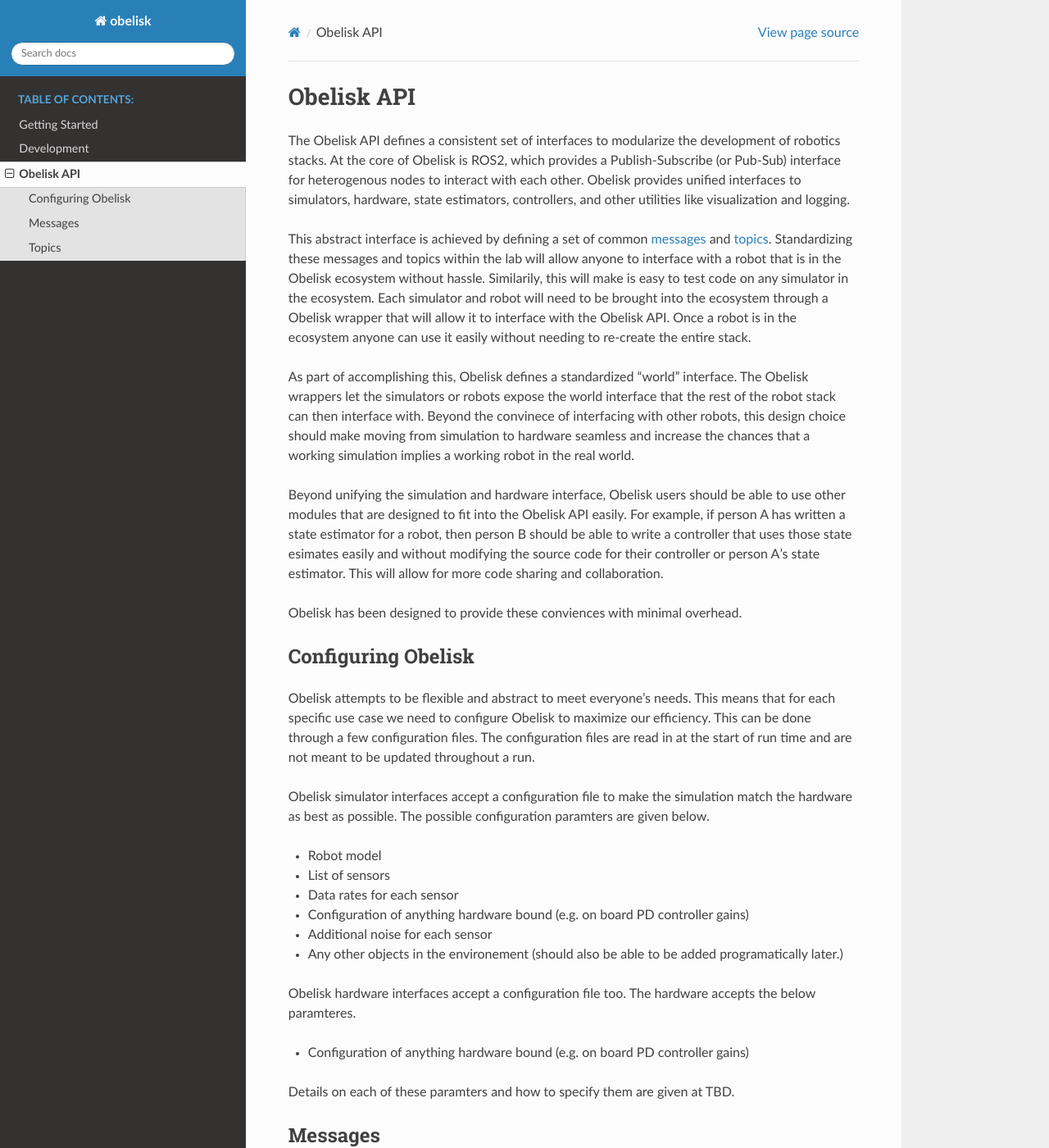
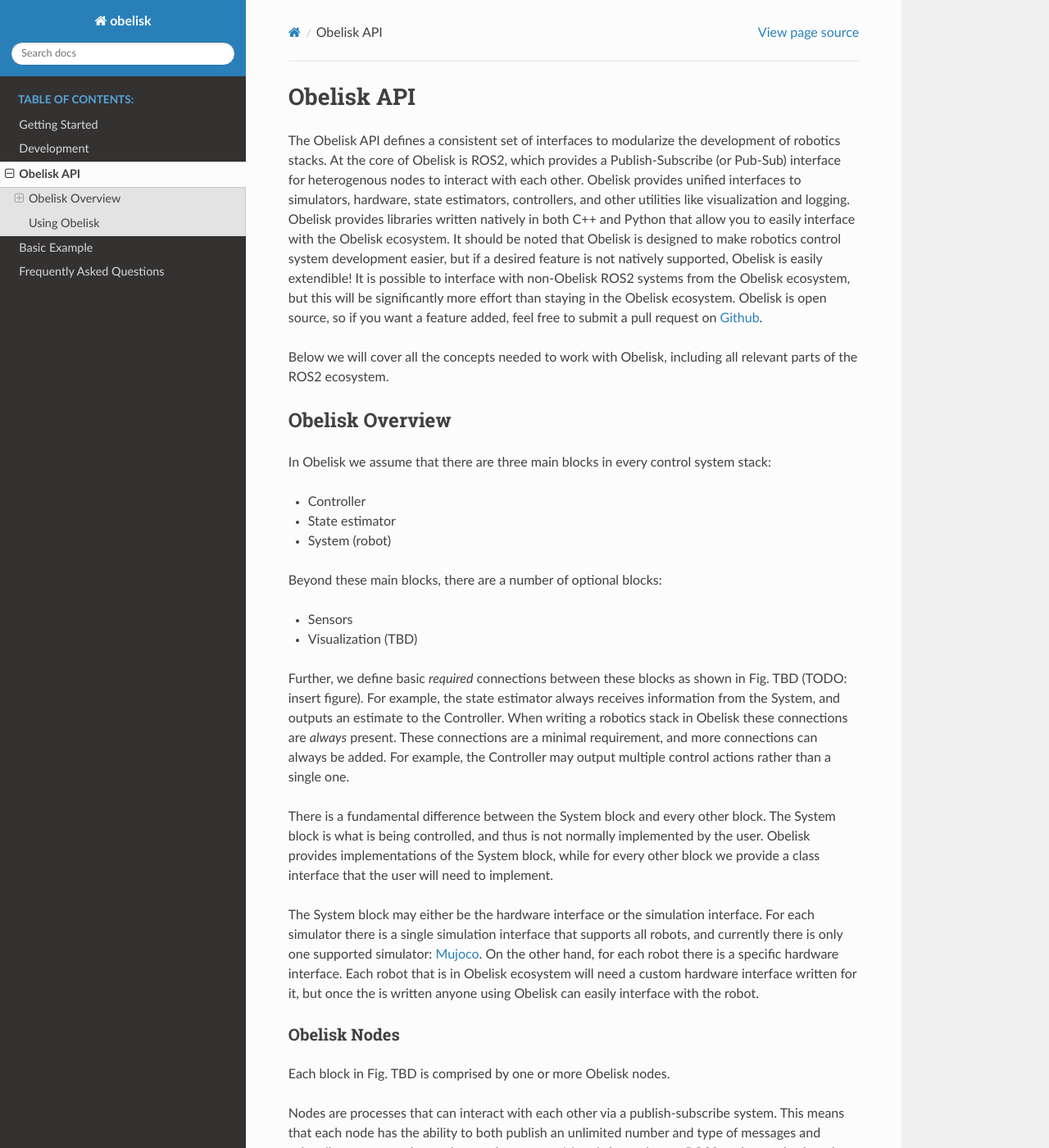
Before and after one commit to Caltech-AMBER/obelisk, a Sphinx documentation site: the page built from docs/source/obelisk_api.md, in a window 1280 px wide and 1400 px high. Shown: the whole window at 82% size. Built offline with Sphinx 7.4.7 and the Read the Docs theme 2.0.0, drawn with Linux system fonts in a browser that asks for light colours; some of the changed text lies outside the part shown.

Commit message:
start to updating the docs

```diff
--- /dev/null
+++ b/docs/source/faq.md
@@ -0,0 +1,9 @@
+# Frequently Asked Questions
+
+## Installing
+
+## C++ Library
+
+## Python Library
+
+## General
--- a/docs/source/index.rst
+++ b/docs/source/index.rst
@@ -5,6 +5,7 @@
 
 Documentation for ``obelisk``
 =============================
+.. TODO: Fix the TOC so all the pages have the same one!
 
 .. toctree::
    :maxdepth: 2
@@ -14,6 +15,8 @@
    getting_started.md
    development.md
    obelisk_api.md
+   starting_example.md
+   faq.md
 
 Overview
 --------
--- a/docs/source/obelisk_api.md
+++ b/docs/source/obelisk_api.md
@@ -1,17 +1,67 @@
 # Obelisk API
-The Obelisk API defines a consistent set of interfaces to modularize the development of robotics stacks. At the core of Obelisk is ROS2, which provides a Publish-Subscribe (or Pub-Sub) interface for heterogenous nodes to interact with each other. Obelisk provides unified interfaces to simulators, hardware, state estimators, controllers, and other utilities like visualization and logging.
+The Obelisk API defines a consistent set of interfaces to modularize the development of robotics stacks. At the core of Obelisk is ROS2, which provides a Publish-Subscribe (or Pub-Sub) interface for heterogenous nodes to interact with each other. Obelisk provides unified interfaces to simulators, hardware, state estimators, controllers, and other utilities like visualization and logging. Obelisk provides libraries written natively in both C++ and Python that allow you to easily interface with the Obelisk ecosystem. It should be noted that Obelisk is designed to make robotics control system development easier, but if a desired feature is not natively supported, Obelisk is easily extendible! It is possible to interface with non-Obelisk ROS2 systems from the Obelisk ecosystem, but this will be significantly more effort than staying in the Obelisk ecosystem. Obelisk is open source, so if you want a feature added, feel free to submit a pull request on [Github](https://github.com/Caltech-AMBER/obelisk).
 
-This abstract interface is achieved by defining a set of common [messages](https://docs.ros.org/en/humble/Concepts/Basic/About-Interfaces.html) and [topics](https://docs.ros.org/en/humble/Concepts/Basic/About-Topics.html). Standardizing these messages and topics within the lab will allow anyone to interface with a robot that is in the Obelisk ecosystem without hassle. Similarily, this will make is easy to test code on any simulator in the ecosystem. Each simulator and robot will need to be brought into the ecosystem through a Obelisk wrapper that will allow it to interface with the Obelisk API. Once a robot is in the ecosystem anyone can use it easily without needing to re-create the entire stack.
+Below we will cover all the concepts needed to work with Obelisk, including all relevant parts of the ROS2 ecosystem.
+
+## Obelisk Overview
+In Obelisk we assume that there are three main blocks in every control system stack:
+- Controller
+- State estimator
+- System (robot)
+
+Beyond these main blocks, there are a number of optional blocks:
+- Sensors
+- Visualization (TBD)
+
+Further, we define basic *required* connections between these blocks as shown in Fig. TBD (TODO: insert figure). For example, the state estimator always receives information from the System, and outputs an estimate to the Controller. When writing a robotics stack in Obelisk these connections are *always* present. These connections are a minimal requirement, and more connections can always be added. For example, the Controller may output multiple control actions rather than a single one.
+
+There is a fundamental difference between the System block and every other block. The System block is what is being controlled, and thus is not normally implemented by the user. Obelisk provides implementations of the System block, while for every other block we provide a class interface that the user will need to implement.
+
+The System block may either be the hardware interface or the simulation interface. For each simulator there is a single simulation interface that supports all robots, and currently there is only one supported simulator: [Mujoco](https://mujoco.org/). On the other hand, for each robot there is a specific hardware interface. Each robot that is in Obelisk ecosystem will need a custom hardware interface written for it, but once the is written anyone using Obelisk can easily interface with the robot.
+
+### Obelisk Nodes
+Each block in Fig. TBD is comprised by one or more Obelisk nodes.
+
+Nodes are processes that can interact with each other via a publish-subscribe system. This means that each node has the ability to both publish an unlimited number and type of messages and subscribe to any number and type of messages. More information on ROS2 nodes can be found [here](https://docs.ros.org/en/humble/Concepts/Basic/About-Nodes.html).
+
+All nodes are made up the following:
+- Components:
+    - Publishers
+    - Subscriptions
+    - Timers
+- Problem specific data and stateful information
+
+An Obelisk node is a specific ROS2 node that has special features designed to make bringing up a robotics stack easy and hassle free.
+Some of the main features are listed here:
+- Automatic handling (activation, deactivation, cleanup) of all Components (Publishers, Subscriptions, Timers)
+- Easily configurable via a yaml file
+- Nominally only publish and subscribe to Obelisk messages
+- Automatically launched - no need to write a custom launch file!
+- [Lifecycle](https://github.com/ros2/demos/blob/humble/lifecycle/README.rst) states
+
+## Using Obelisk
+Obelisk supplies libraries in both C++ and Python which can be easily installed on your system and used as normal libraries. Obelisk also provides a default ROS2 workspace that can be an [underlay](https://docs.ros.org/en/humble/Tutorials/Beginner-Client-Libraries/Creating-A-Workspace/Creating-A-Workspace.html#source-the-overlay) or included as a package dependency directly in your ROS2 workspace. The Obelisk workspace will provide access to all the messages and launch files whereas the libraries will allow you to write custom `ObeliskNodes`.
+
+The libraries provide five main class interfaces:
+- `ObeliskController`
+- `ObeliskEstimator`
+- `ObeliskRobot`
+- `ObeliskSensor`
+- `ObeliskNode`
+
+In your code, you can write classes that inherit from these classes and thus gain the benefit of being an `ObeliskNode`. Specific examples and code-level details are given at TBD.
+
+<!-- This abstract interface is achieved by defining a set of common [messages](https://docs.ros.org/en/humble/Concepts/Basic/About-Interfaces.html) and [topics](https://docs.ros.org/en/humble/Concepts/Basic/About-Topics.html). Standardizing these messages and topics within the lab will allow anyone to interface with a robot that is in the Obelisk ecosystem without hassle. Similarily, this will make is easy to test code on any simulator in the ecosystem. Each simulator and robot will need to be brought into the ecosystem through a Obelisk wrapper that will allow it to interface with the Obelisk API. Once a robot is in the ecosystem anyone can use it easily without needing to re-create the entire stack.
 
 As part of accomplishing this, Obelisk defines a standardized "world" interface. The Obelisk wrappers let the simulators or robots expose the world interface that the rest of the robot stack can then interface with. Beyond the convinece of interfacing with other robots, this design choice should make moving from simulation to hardware seamless and increase the chances that a working simulation implies a working robot in the real world.
 
 Beyond unifying the simulation and hardware interface, Obelisk users should be able to use other modules that are designed to fit into the Obelisk API easily. For example, if person A has written a state estimator for a robot, then person B should be able to write a controller that uses those state esimates easily and without modifying the source code for their controller or person A's state estimator. This will allow for more code sharing and collaboration.
 
-Obelisk has been designed to provide these conviences with minimal overhead.
+Obelisk has been designed to provide these conviences with minimal overhead. -->
 
 <!-- TODO (@zolkin): Add in a system diagram -->
 <!-- TODO (@zolkin): Break this up into multiple files -->
-## Configuring Obelisk
+<!-- ## Configuring Obelisk
 Obelisk attempts to be flexible and abstract to meet everyone's needs. This means that for each specific use case we need to configure Obelisk to maximize our efficiency. This can be done through a few configuration files. The configuration files are read in at the start of run time and are not meant to be updated throughout a run.
 
 Obelisk simulator interfaces accept a configuration file to make the simulation match the hardware as best as possible. The possible configuration paramters are given below.
@@ -25,10 +75,10 @@
 Obelisk hardware interfaces accept a configuration file too. The hardware accepts the below paramteres.
 - Configuration of anything hardware bound (e.g. on board PD controller gains)
 
-Details on each of these paramters and how to specify them are given at TBD.
+Details on each of these paramters and how to specify them are given at TBD. -->
 <!-- TODO (@zolkin): Add in more information about this -->
 
-## Messages
+<!-- ## Messages
 Below is a list of messages used by Obelisk
 - `obelisk_msg/State`
 - `obelisk_msg/EstimatedState`
@@ -41,9 +91,9 @@
 - `sensor_msg/PointCloud`
 - `sensor_msg/JointState`
 - `obelisk_msg/PDFeedForward`
-- `obelisk_msg/Torques`
+- `obelisk_msg/Torques` -->
 
-## Topics
+<!-- ## Topics
 Below is the full list of topics used by Obelisk.
 
 Topics relating to states and sensors:
@@ -58,4 +108,4 @@
 
 Topics relating to controllers:
 - `/obelisk/Torques` (msg: `obelisk_msg/Torques`)
-- `/obelisk/PDFeedForward` (msg: `obelisk_msg/PDFeedForward`)
+- `/obelisk/PDFeedForward` (msg: `obelisk_msg/PDFeedForward`) -->
```
Also changed, not shown: docs/source/starting_example.md (added, +2 -0 lines), 1 other file.
